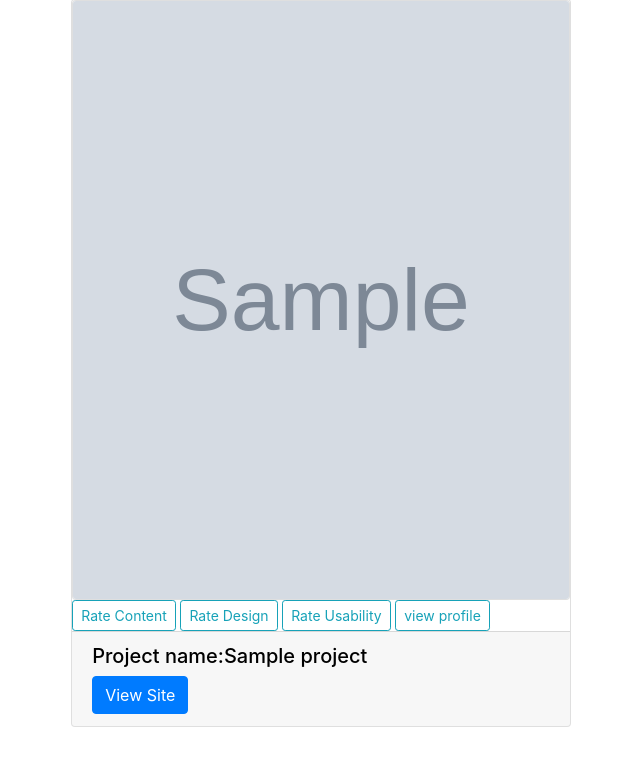
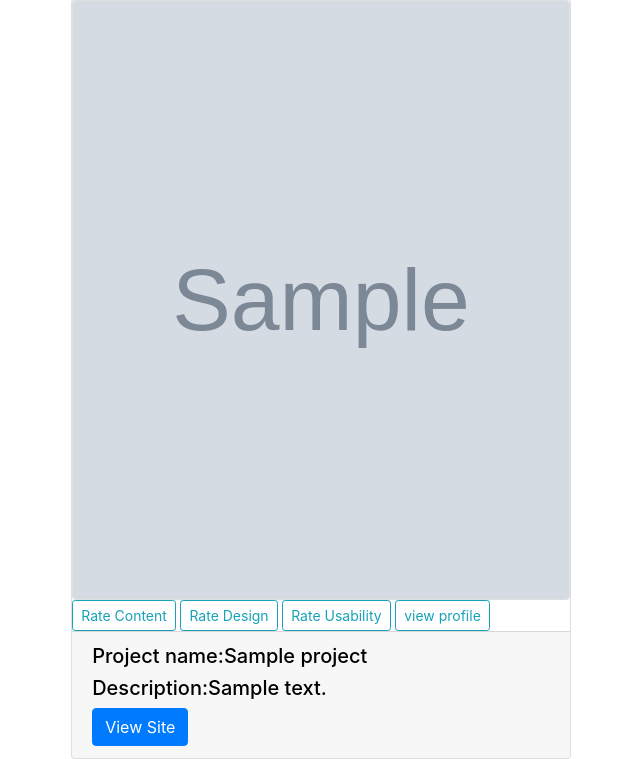
Before and after one commit to willen-gitonga/awards, a Django app: page / in a window 1280 px wide. Shown: the part 545-1304 px from the top of the page, without its empty margins (268-908 px from the left). Before the commit the page ends 1272 px from the top, so only its background shows below. Run offline with Django 3.2, Linux system fonts and the light colour scheme; a user stored in the database is signed in; tables that the repository leaves empty hold one stand-in row (values such as "Sample post"); grey boxes marked "Sample" are stand-in pictures; some libraries are stand-ins or nearby versions.

Commit message:
deploy to heroku

```diff
--- a/awardapp/models.py
+++ b/awardapp/models.py
@@ -5,6 +5,7 @@ class Profile(models.Model):
     profile_photo = models.ImageField(upload_to = 'images/',blank=True)
     bio = models.TextField(max_length = 50,null = True)
     user = models.OneToOneField(User,on_delete=models.CASCADE)
+
 
 
     def __str__(self):
@@ -22,6 +23,7 @@ class Project(models.Model):
     image = models.ImageField(upload_to = 'images/')
     project_name = models.CharField(max_length =10)
     project_url = models.CharField(max_length =50)
+    description =models.CharField(max_length =100)
     user= models.ForeignKey(User,on_delete=models.CASCADE)
 
     def save_project(self):
--- a/awardapp/templates/index.html
+++ b/awardapp/templates/index.html
@@ -55,6 +55,7 @@
 </div>
 <div class="card-footer ">
 <h5 style="color:black;">Project name:{{project.project_name}}</h5>
+<h5 style="color:black;">Description:{{project.description}}</h5>
  <a href="{{project.project_url}}" class="btn btn-primary">View Site</a>
 
 </div>
```
Also changed, not shown: awardapp/migrations/0005_project_description.py (added), media/images/0_OER_DPW_180619crasha55_31mfHHK.jpg (added).
